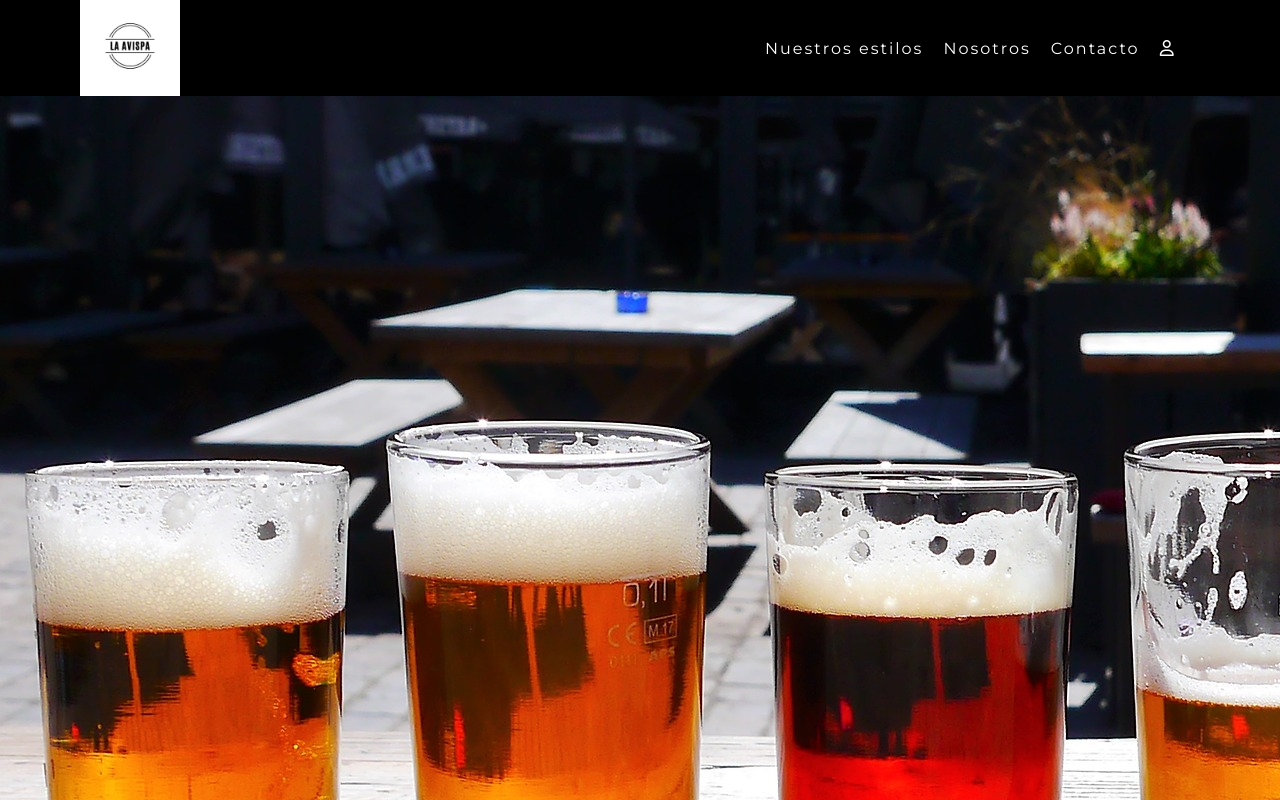
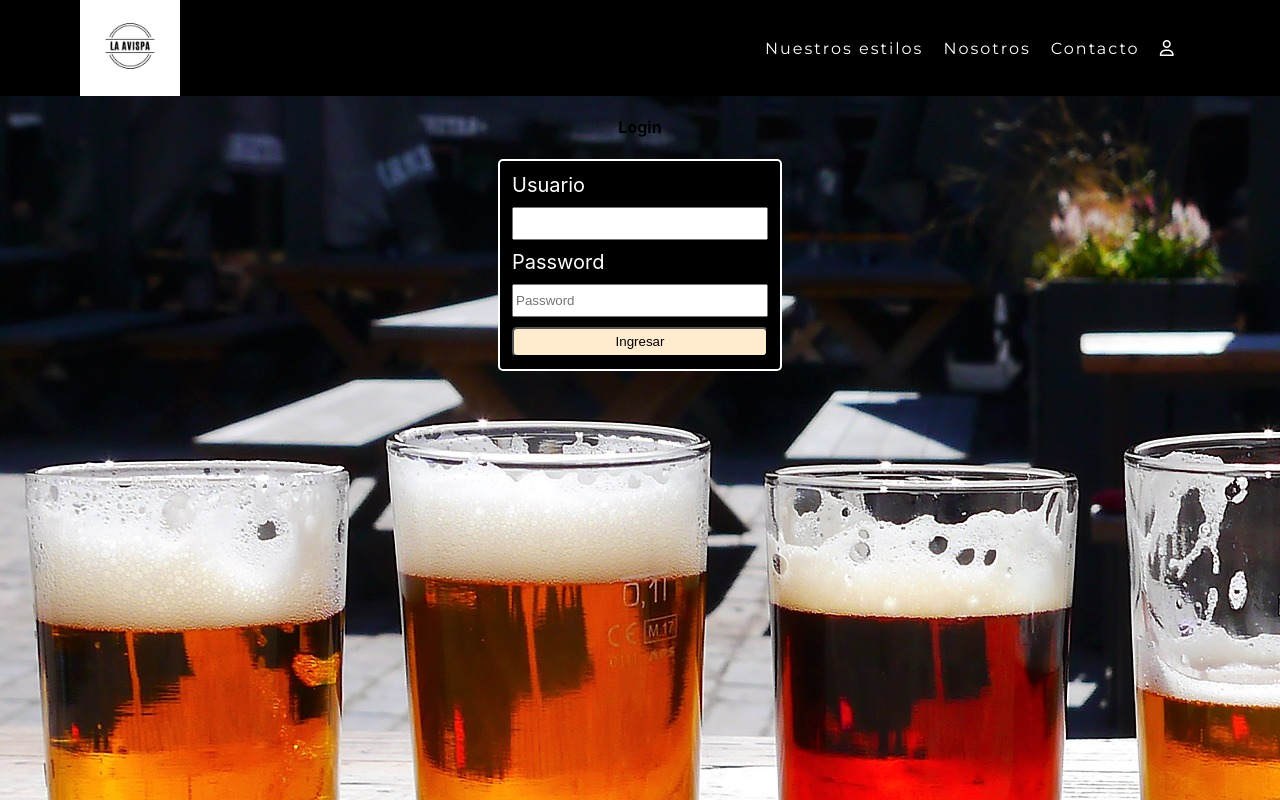
Before and after one commit to Pablito-1988/avispa_beer, a React (Create React App) app in the folder my-app/: page /login in a window 1280 px wide. Shown: the top 800 px of the page. Built offline with nearby package versions, Linux system fonts and the light colour scheme.

Commit message:
form for admin

```diff
--- a/my-app/package.json
+++ b/my-app/package.json
@@ -6,6 +6,7 @@
     "@testing-library/jest-dom": "^5.14.1",
     "@testing-library/react": "^11.2.7",
     "@testing-library/user-event": "^12.8.3",
+    "formik": "^2.2.9",
     "react": "^17.0.2",
     "react-dom": "^17.0.2",
     "react-router-dom": "^5.3.0",
--- a/my-app/src/components/footer/footer.js
+++ b/my-app/src/components/footer/footer.js
@@ -22,7 +22,6 @@ function Footer(){
             </div>
          <p className='copy'>«Copyright {date} por Pablito»</p>
         </footer>
-
         </>
     )
 }
--- a/my-app/src/components/login/login.css
+++ b/my-app/src/components/login/login.css
@@ -3,3 +3,40 @@
     width: 100%;
     height: 100vh;
 }
+
+.form{
+    display: flex;
+    flex-direction: column;
+    align-items: center;
+    width: 100%;
+
+}
+
+form{
+    display: flex;
+    width: 20%;
+    flex-direction: column;
+    color: white;
+    background-color: black;
+    padding: 12px;
+    border: 2px solid;
+    border-radius: 5px;
+}
+label{
+    margin-bottom: 10px;
+    font-size: 20px;
+}
+input{
+    margin-bottom: 10px;
+    height: 27px;
+}
+
+button{
+    background-color: blanchedalmond;
+    border-radius: 5px;
+    height: 30px;
+}
+
+.errors{
+    color: red;
+}
--- a/my-app/src/components/login/login.js
+++ b/my-app/src/components/login/login.js
@@ -1,9 +1,58 @@
 import './login.css'
+import { Formik, Form, ErrorMessage } from 'formik';
 
 function Access() {
     return(
         <div className='formContainer'>
+            <div className='form'>
+                <h4 className='formTitle'> Login</h4>
 
+            <Formik
+                initialValues={{
+                    user: '',
+                    password: ''
+                }}
+                validate={(values)=>{
+                    const errors = {}
+                    if (!values.user) {
+                        errors.user = 'Debes agregar un usuario valido'
+                     }
+                     if (!values.password) {
+                        errors.password = 'Debes agregar una contraseña'
+                     }
+
+                    return errors
+                }}
+                onSubmit={(values)=>{
+                    console.log(values)
+                }}
+            >
+              {({ handleChange, setFieldValue}) => (
+                  <Form>
+                    <label>Usuario</label>
+                    <input
+                        type='text'
+                        onChange={handleChange}
+                        name="user"
+                        id='user'
+                        className='userName' />
+
+                    <ErrorMessage name='user' className='errors' component='span' />
+
+                    <label>Password</label>
+                    <input
+                        type='password'
+                        placeholder='Password'
+                        onChange={handleChange}
+                        name='password'
+                        />
+                    <ErrorMessage name='password' className='errors' component='span' />
+                    <button type='submit'>Ingresar</button>
+                  </Form>
+
+              )}
+            </Formik>
+            </div>
         </div>
     )
 }
--- a/my-app/src/index.js
+++ b/my-app/src/index.js
@@ -7,7 +7,7 @@ import {BrowserRouter} from 'react-router-dom'
 
 ReactDOM.render(
   <BrowserRouter>
-    <App />,
+    <App />
   </BrowserRouter>,
   document.getElementById('root')
 );
```
Also changed, not shown: 1 other file (tests, documents, lock files or other folders).
